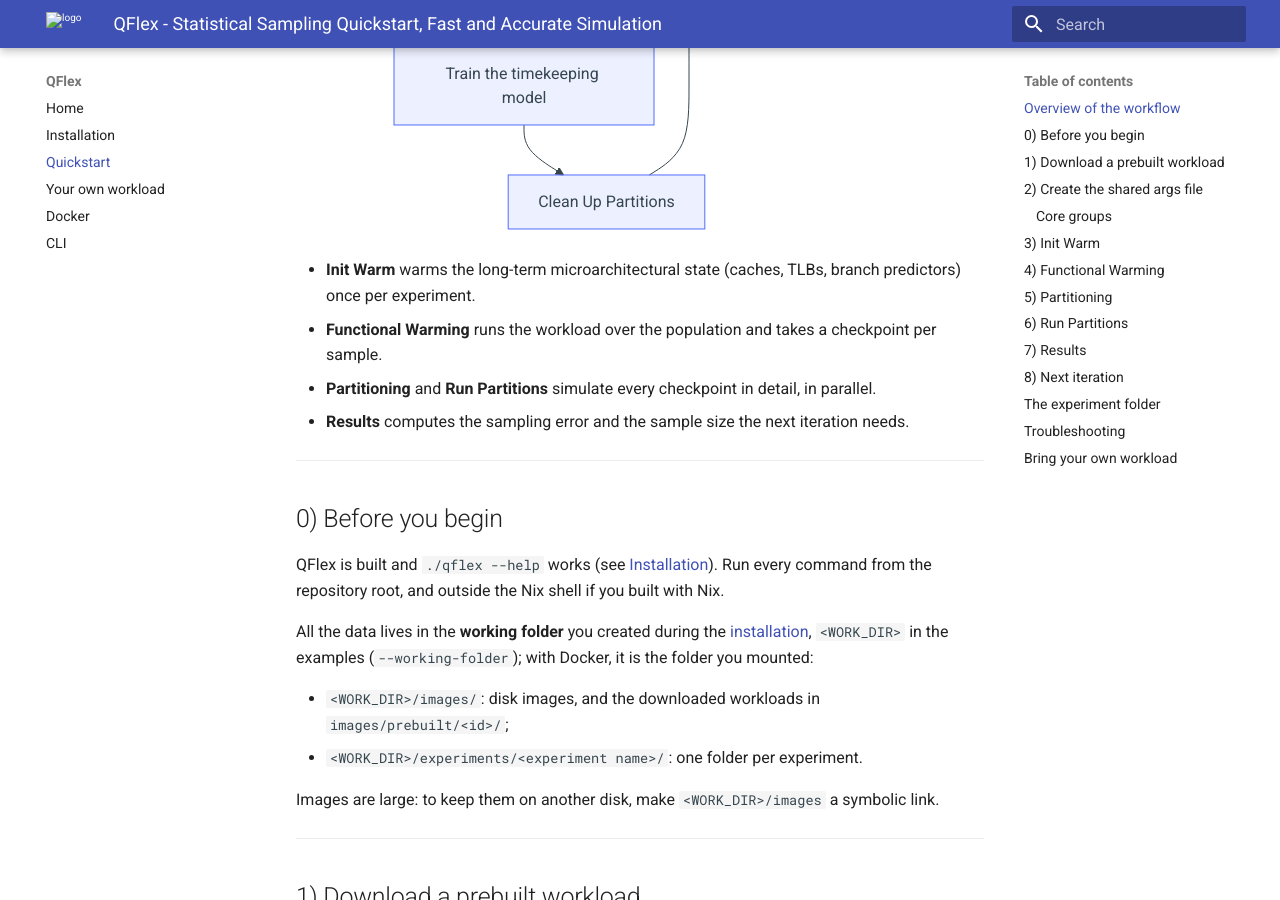
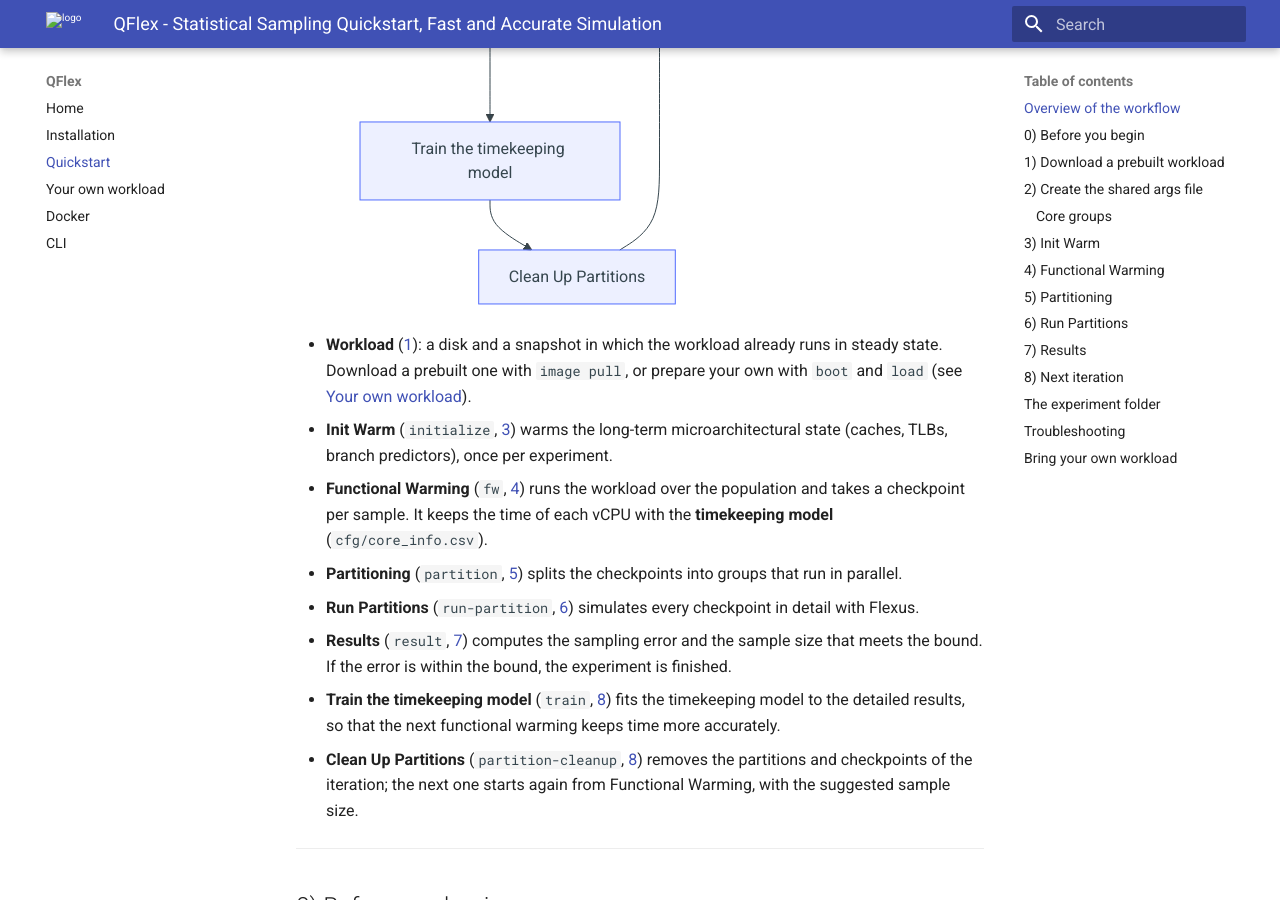
Before and after one commit to parsa-epfl/qflex, an MkDocs documentation site: the page built from mk_docs/quickstart.md, in a window 1280 px wide and 900 px high, scrolled down 1437 px. Built offline with MkDocs 1.6.1 and Material for MkDocs 9.7.7, drawn with Linux system fonts in a browser that asks for light colours; some of the changed text lies outside the part shown.

Commit message:
doc: Refine the explanation in the overview.

````diff
--- a/mk_docs/quickstart.md
+++ b/mk_docs/quickstart.md
@@ -15,22 +15,33 @@
 
 ``` mermaid
 graph TD
-  W[Prebuilt workload, or Boot + Load] --> I[Init Warm];
+  W[Workload: prebuilt, or Boot + Load] --> I[Init Warm];
   I --> F[Functional Warming];
   F --> P[Partitioning];
   P --> RP[Run Partitions];
   RP --> R[Results];
-  R --> C{Check Results};
-  C -->|Number of Samples Is Enough| Fi[Finished];
-  C ---->|Number of Samples Is Not Enough| T[Train the timekeeping model];
+  R --> C{Sampling error within the bound?};
+  C -->|Yes| Fi[Finished];
+  C ---->|No| T[Train the timekeeping model];
   T --> CleanPartition[Clean Up Partitions];
   CleanPartition --> F;
 ```
 
-- **Init Warm** warms the long-term microarchitectural state (caches, TLBs, branch predictors) once per experiment.
-- **Functional Warming** runs the workload over the population and takes a checkpoint per sample.
-- **Partitioning** and **Run Partitions** simulate every checkpoint in detail, in parallel.
-- **Results** computes the sampling error and the sample size the next iteration needs.
+- **Workload** ([1](#1-download-a-prebuilt-workload)): a disk and a snapshot in which the workload already runs in
+  steady state. Download a prebuilt one with `image pull`, or prepare your own with `boot` and `load` (see
+  [Your own workload](own-workload.md)).
+- **Init Warm** (`initialize`, [3](#3-init-warm)) warms the long-term microarchitectural state (caches, TLBs, branch
+  predictors), once per experiment.
+- **Functional Warming** (`fw`, [4](#4-functional-warming)) runs the workload over the population and takes a
+  checkpoint per sample. It keeps the time of each vCPU with the **timekeeping model** (`cfg/core_info.csv`).
+- **Partitioning** (`partition`, [5](#5-partitioning)) splits the checkpoints into groups that run in parallel.
+- **Run Partitions** (`run-partition`, [6](#6-run-partitions)) simulates every checkpoint in detail with Flexus.
+- **Results** (`result`, [7](#7-results)) computes the sampling error and the sample size that meets the bound. If
+  the error is within the bound, the experiment is finished.
+- **Train the timekeeping model** (`train`, [8](#8-next-iteration)) fits the timekeeping model to the detailed
+  results, so that the next functional warming keeps time more accurately.
+- **Clean Up Partitions** (`partition-cleanup`, [8](#8-next-iteration)) removes the partitions and checkpoints of
+  the iteration; the next one starts again from Functional Warming, with the suggested sample size.
 
 ---
 
@@ -133,8 +144,8 @@
 
 - Each measured group runs one workload; more than one group makes a **consolidated** workload.
 - With `--double-cores`, the `phantom` group holds the client vCPUs `N…2N-1` of an `N`-core experiment.
-- The IPC is the starting estimate written to `cfg/core_info.csv` (default 2, phantom 4), until
-  [`train`](#8-next-iteration) fits the IPC model.
+- The IPC is the starting estimate of the timekeeping model, `cfg/core_info.csv` (default 2, phantom 4), until
+  [`train`](#8-next-iteration) fits the model to the detailed results.
 - Without `--groups` (and without a prebuilt workload), all cores form one group.
 - `result` and `train` use the measured groups as their default `--core-groups`.
 
@@ -282,9 +293,10 @@
 
 ## 8) Next iteration
 
-Functional warming models the speed of each vCPU with `cfg/core_info.csv`. The first iteration used the IPC
-estimates of the groups; `train` fits an IPC model from `timing.csv`, which makes the next functional warming more
-accurate. Then clean up and warm again with the suggested sample size:
+Functional warming keeps the time of each vCPU with the timekeeping model, `cfg/core_info.csv`. The first iteration
+used a constant IPC per group (the estimates of the [core groups](#core-groups)); `train` fits an IPC model per core
+group to the detailed results in `timing.csv`, which makes the next functional warming more accurate. Then clean up
+and warm again with the suggested sample size:
 
 <!-- termynal -->
 ```bash
````
